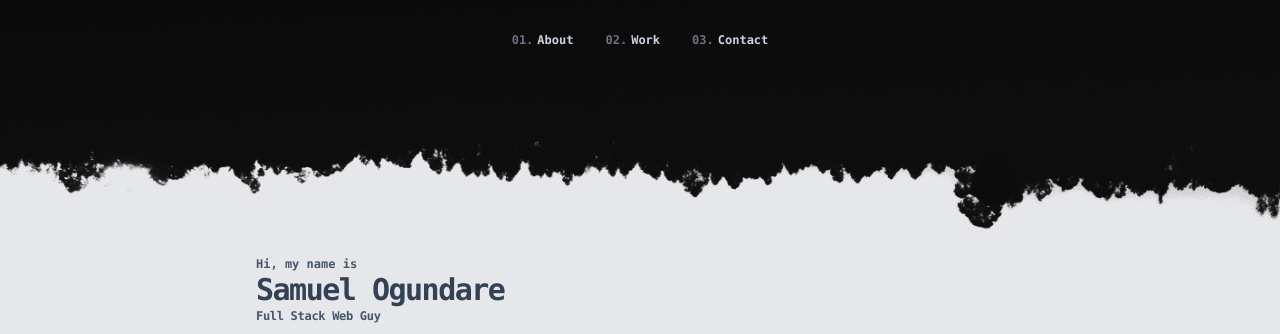
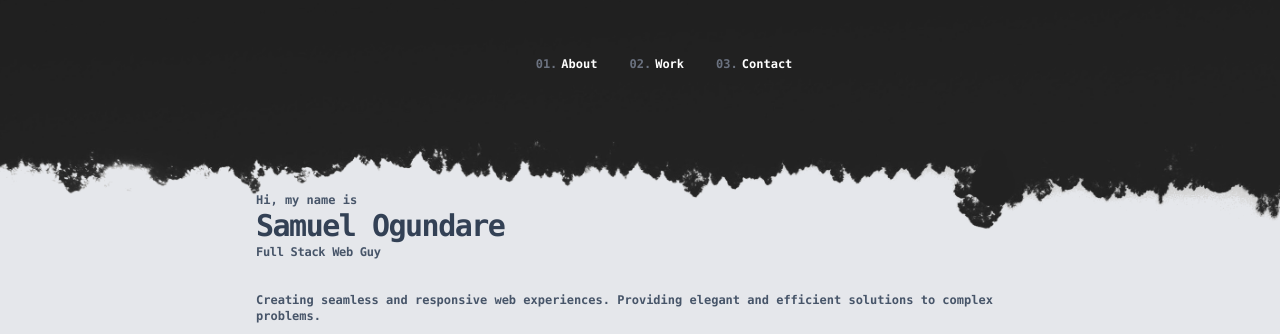
Before and after one commit to OGlearns/portfolio, a website: page index.html in a window 1280 px wide. Shown: the top 334 px of the page. Drawn offline with Linux system fonts and the light colour scheme.

Commit message:
adjust nav

```diff
--- a/index.html
+++ b/index.html
@@ -7,20 +7,20 @@
     <link href="./dist/output.css" rel="stylesheet" />
   </head>
   <body class="bg-gray-200 ">
-    <img src="./src/final_background-modified.png" class="z-0 absolute top-0 w-full" alt="nav banner background image">
+    <img src="./src/final_background-modified.png" class="z-0 absolute opacity-90 top-0 w-full" alt="nav banner background image">
     <!-- Nav bar -->
-    <nav class="z-50 flex sticky top-8 left-1/2 right-1/2 space-x-8 justify-center m-6">
+    <nav class="z-50 flex absolute top-8 left-1/2 right-1/2 space-x-8 justify-center m-6">
       <a href="#about" class="text-xs font-mono flex space-x-1 font-semibold">
         <span class="text-gray-500">01.</span>
-        <span class="text-slate-300">About</span>
+        <span class="text-white">About</span>
       </a>
       <a href="#work" class="text-xs font-mono flex space-x-1 font-semibold">
         <span class="text-gray-500">02.</span>
-        <span class="text-slate-300">Work</span>
+        <span class="text-white">Work</span>
       </a>
       <a href="#contact" class="text-xs font-mono flex space-x-1 font-semibold">
         <span class="text-gray-500">03.</span>
-        <span class="text-slate-300">Contact</span>
+        <span class="text-white">Contact</span>
       </span>
     </nav>
 
```
